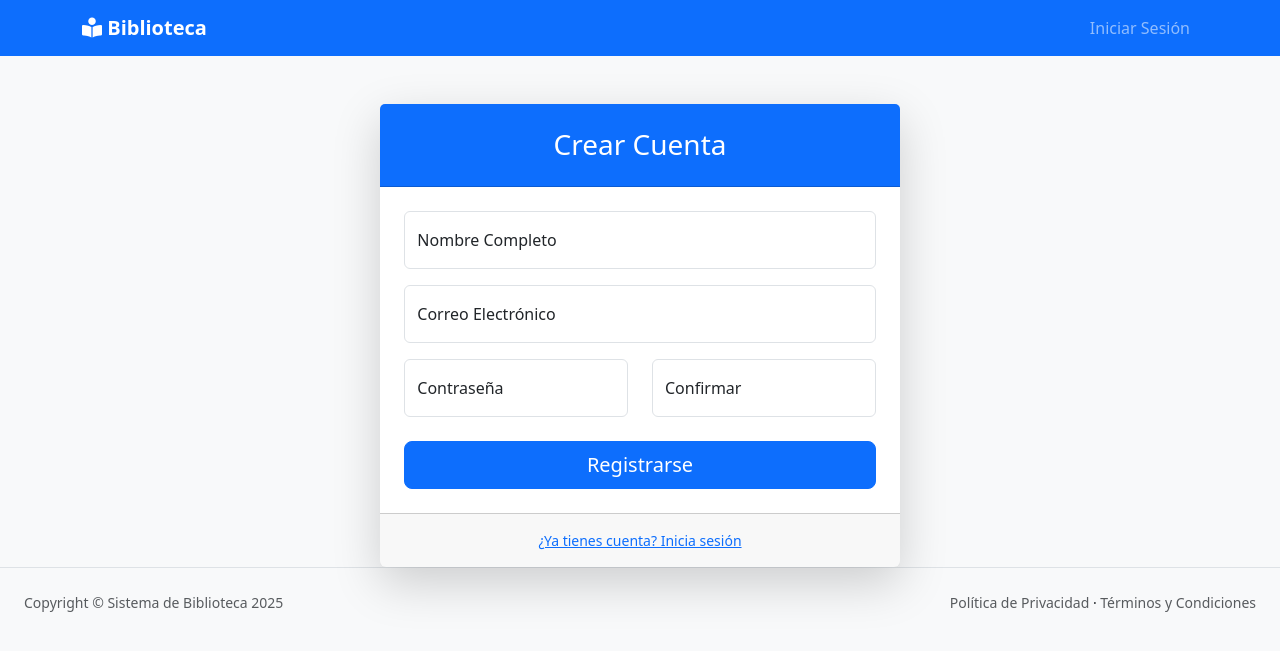
After one commit to naiferrosado/biblioteca, a PHP site: page /views/registro.php in a window 1280 px wide. The commit adds this page. Shown: the top 651 px of the page. Run offline with PHP 8.4, Linux system fonts and the light colour scheme.

Commit message:
Implementar registro de usuarios y mejorar landing page

```diff
--- /dev/null
+++ b/views/registro.php
@@ -0,0 +1,64 @@
+<?php
+require_once '../includes/header.php';
+
+if (isset($_SESSION['user_id'])) {
+    header("Location: dashboard.php");
+    exit;
+}
+?>
+
+<div class="row justify-content-center mt-5">
+    <div class="col-md-6 col-lg-5">
+        <div class="card shadow-lg border-0 rounded-lg">
+            <div class="card-header bg-primary text-white text-center py-3">
+                <h3 class="font-weight-light my-2">Crear Cuenta</h3>
+            </div>
+            <div class="card-body p-4">
+
+                <?php if(isset($_SESSION['error_registro'])): ?>
+                    <div class="alert alert-danger">
+                        <?= $_SESSION['error_registro']; unset($_SESSION['error_registro']); ?>
+                    </div>
+                <?php endif; ?>
+
+                <form action="../controllers/auth.php" method="POST">
+                    <input type="hidden" name="accion" value="registrar">
+
+                    <div class="form-floating mb-3">
+                        <input class="form-control" id="inputNombre" type="text" name="nombre" placeholder="Juan Pérez" required />
+                        <label for="inputNombre">Nombre Completo</label>
+                    </div>
+
+                    <div class="form-floating mb-3">
+                        <input class="form-control" id="inputEmail" type="email" name="email" placeholder="nombre@ejemplo.com" required />
+                        <label for="inputEmail">Correo Electrónico</label>
+                    </div>
+
+                    <div class="row mb-3">
+                        <div class="col-md-6">
+                            <div class="form-floating mb-3 mb-md-0">
+                                <input class="form-control" id="inputPassword" type="password" name="password" placeholder="Pass" required />
+                                <label for="inputPassword">Contraseña</label>
+                            </div>
+                        </div>
+                        <div class="col-md-6">
+                            <div class="form-floating mb-3 mb-md-0">
+                                <input class="form-control" id="inputPasswordConfirm" type="password" name="password_confirm" placeholder="Confirm" required />
+                                <label for="inputPasswordConfirm">Confirmar</label>
+                            </div>
+                        </div>
+                    </div>
+
+                    <div class="d-grid gap-2 mt-4">
+                        <button class="btn btn-primary btn-lg" type="submit">Registrarse</button>
+                    </div>
+                </form>
+            </div>
+            <div class="card-footer text-center py-3">
+                <div class="small"><a href="login.php">¿Ya tienes cuenta? Inicia sesión</a></div>
+            </div>
+        </div>
+    </div>
+</div>
+
+<?php require_once '../includes/footer.php'; ?>
```
Also changed, not shown: controllers/auth.php (+65 -20 lines), index.php (+35 -10 lines), views/login.php (+7 -2 lines).
